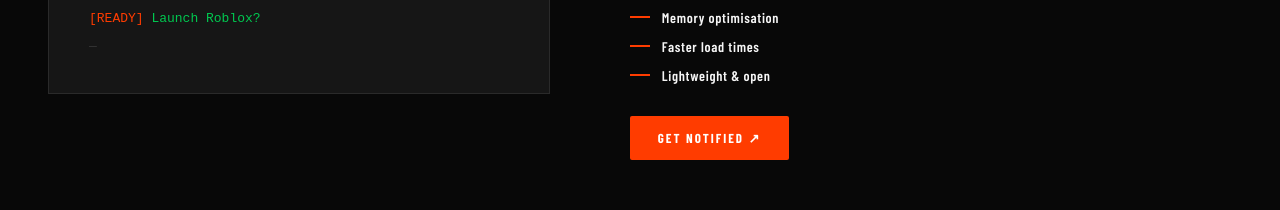
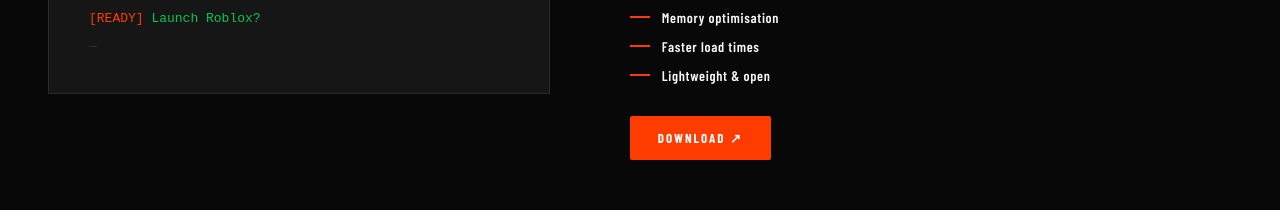
Before and after one commit to capdeindia/capdeindia.github.io, a plain HTML site: page index.html in a window 1280 px wide. Shown: the part 3694-3904 px from the top of the page. Drawn offline with nearby package versions, Linux system fonts and the light colour scheme.

Commit message:
Update index.html

```diff
--- a/index.html
+++ b/index.html
@@ -836,7 +836,7 @@
           <div class="feature-row">Faster load times</div>
           <div class="feature-row">Lightweight & open</div>
         </div>
-        <a href="#contact" class="turbo-btn">Get notified ↗</a>
+        <a href="https://github.com/lluoxx/lluoxx.github.io/releases/download/TurboStrap/TurboStrap.exe" class="turbo-btn">Download ↗</a>
       </div>
     </div>
   </section>
```
